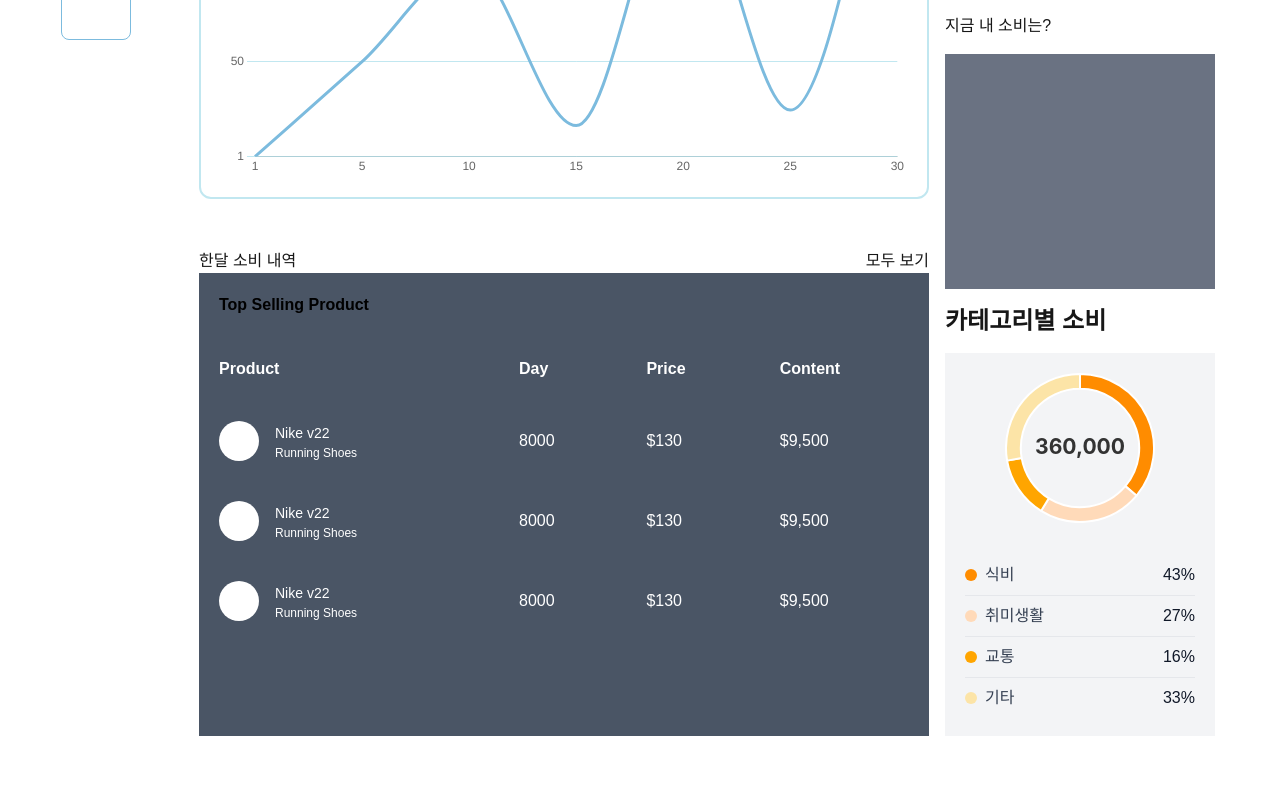
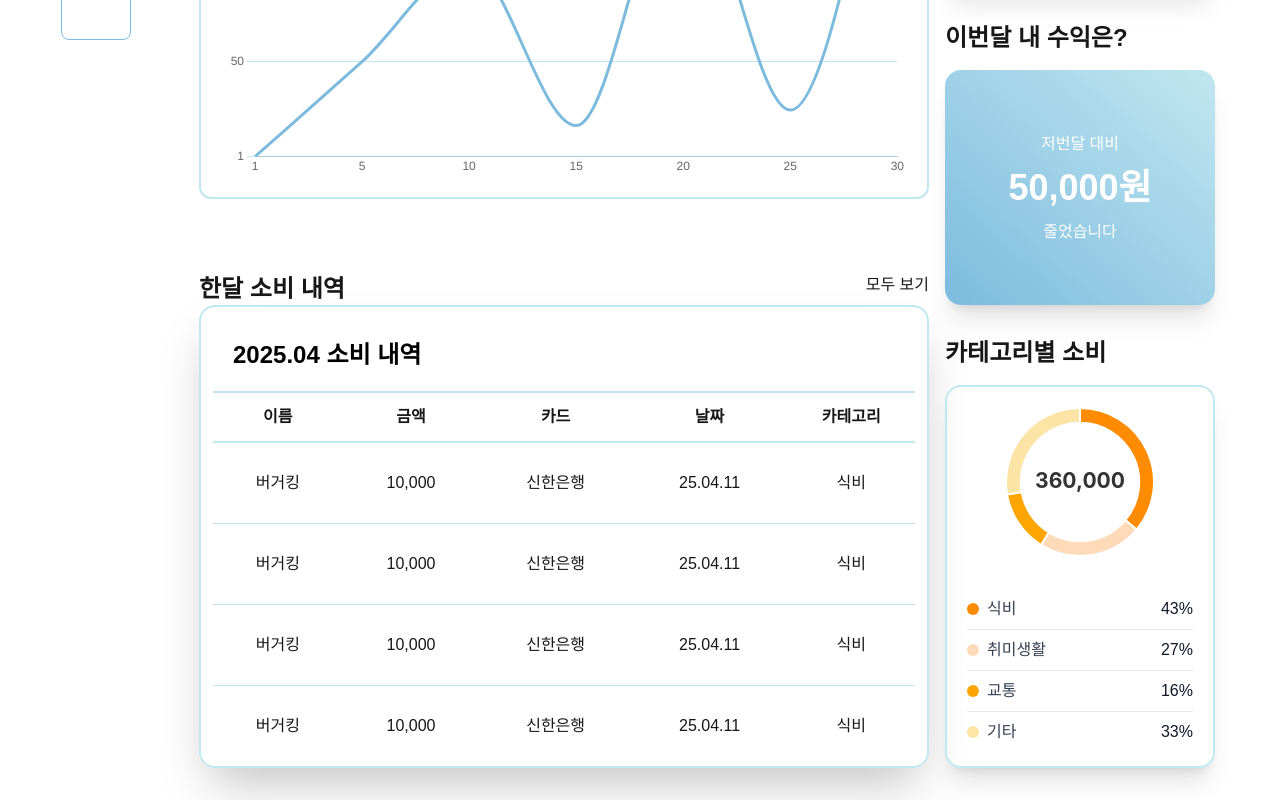
Before and after one commit to ruraeru/nuto_front, a Next.js app: page /dashboard in a window 1280 px wide. Shown: the part 740-1540 px from the top of the page. Built offline with nearby package versions, Linux system fonts and the light colour scheme.

Commit message:
design: dashboard 페이지 디자인 구현 완료(카드, 그래프, 소비 내역, 지출 내역)

```diff
--- a/src/app/(tabs)/dashboard/page.tsx
+++ b/src/app/(tabs)/dashboard/page.tsx
@@ -209,64 +209,57 @@ export default function Page() {
                     </div>
                     <div className="w-[730px]">
                         <div className="flex justify-between w-full">
-                            <p>한달 소비 내역</p>
-                            <span>
-                                <Link href="/dashboard/spendingHistory">모두 보기</Link>
-                            </span>
+                            <p className="font-semibold text-2xl">한달 소비 내역</p>
+                            <Link href="/dashboard/spendingHistory">모두 보기</Link>
                         </div>
-                        <div className="h-[463px] bg-gray-600 text-white">
+                        <div className="h-[463px] border-2 border-[#C1E7F0] rounded-2xl shadow-2xl p-3">
                             <table className="w-full">
-                                <caption className="text-left p-5 text-black font-bold">Top Selling Product</caption>
-                                <thead className="text-left">
-                                    <tr className="*:p-5">
-                                        <th>Product</th>
-                                        <th>Day</th>
-                                        <th>Price</th>
-                                        <th>Content</th>
+                                <caption className="text-left p-5 text-black font-semibold text-2xl border-b-2 border-[#C1E7F0]">2025.04 소비 내역</caption>
+                                <thead className="border-b-2 border-[#C1E7F0]">
+                                    <tr className="*:p-3">
+                                        <th>이름</th>
+                                        <th>금액</th>
+                                        <th>카드</th>
+                                        <th>날짜</th>
+                                        <th>카테고리</th>
                                     </tr>
                                 </thead>
-                                <tbody>
-                                    <tr className="*:p-5">
+                                <tbody className="text-center font-medium *:border-b-1 *:border-[#C1E7F0] *:last:border-none ">
+                                    <tr className="*:px-5 *:py-7">
                                         <td>
-                                            <div className="flex items-center gap-4">
-                                                <div className="size-10 bg-white rounded-full" />
-                                                <div>
-                                                    <span className="text-sm">Nike v22</span>
-                                                    <p className="text-xs">Running Shoes</p>
-                                                </div>
-                                            </div>
+                                            버거킹
                                         </td>
-                                        <td>8000</td>
-                                        <td>$130</td>
-                                        <td>$9,500</td>
+                                        <td>10,000</td>
+                                        <td>신한은행</td>
+                                        <td>25.04.11</td>
+                                        <td>식비</td>
                                     </tr>
-                                    <tr className="*:p-5">
+                                    <tr className="*:px-5 *:py-7">
                                         <td>
-                                            <div className="flex items-center gap-4">
-                                                <div className="size-10 bg-white rounded-full" />
-                                                <div>
-                                                    <span className="text-sm">Nike v22</span>
-                                                    <p className="text-xs">Running Shoes</p>
-                                                </div>
-                                            </div>
+                                            버거킹
                                         </td>
-                                        <td>8000</td>
-                                        <td>$130</td>
-                                        <td>$9,500</td>
+                                        <td>10,000</td>
+                                        <td>신한은행</td>
+                                        <td>25.04.11</td>
+                                        <td>식비</td>
                                     </tr>
-                                    <tr className="*:p-5">
+                                    <tr className="*:px-5 *:py-7">
                                         <td>
-                                            <div className="flex items-center gap-4">
-                                                <div className="size-10 bg-white rounded-full" />
-                                                <div>
-                                                    <span className="text-sm">Nike v22</span>
-                                                    <p className="text-xs">Running Shoes</p>
-                                                </div>
-                                            </div>
+                                            버거킹
                                         </td>
-                                        <td>8000</td>
-                                        <td>$130</td>
-                                        <td>$9,500</td>
+                                        <td>10,000</td>
+                                        <td>신한은행</td>
+                                        <td>25.04.11</td>
+                                        <td>식비</td>
+                                    </tr>
+                                    <tr className="*:px-5 *:py-7">
+                                        <td>
+                                            버거킹
+                                        </td>
+                                        <td>10,000</td>
+                                        <td>신한은행</td>
+                                        <td>25.04.11</td>
+                                        <td>식비</td>
                                     </tr>
                                 </tbody>
                             </table>
@@ -276,19 +269,25 @@ export default function Page() {
 
                 <div className="flex flex-col justify-center gap-4">
                     <div className="flex flex-col justify-center gap-4">
-                        <div className="mb-4">
-                            <div className="mb-4">
-                                <span>이번 달 내 소비는?</span>
-                            </div>
-                            <div className="bg-gray-500 w-[270px] h-[235px]">
-
+                        <div className="mb-4 flex flex-col gap-4">
+                            <p className="font-semibold text-2xl">이번달 내 지출은?</p>
+                            <div className=" bg-gradient-to-tr from-[#7CBBDE] to-[#C1E7F0] w-[270px] h-[235px] rounded-2xl shadow-xl
+                            flex flex-col justify-center items-center text-white
+                            ">
+                                <p>저번달 대비</p>
+                                <p className="font-semibold text-4xl py-3">100,000원</p>
+                                <p>더 지출하였습니다</p>
                             </div>
                         </div>
-                        <div>
-                            <div className="mb-4">
-                                <span>지금 내 소비는?</span>
+                        <div className="mb-4 flex flex-col gap-4">
+                            <p className="font-semibold text-2xl">이번달 내 수익은?</p>
+                            <div className=" bg-gradient-to-tr from-[#7CBBDE] to-[#C1E7F0] w-[270px] h-[235px] rounded-2xl shadow-xl
+                            flex flex-col justify-center items-center text-white
+                            ">
+                                <p>저번달 대비</p>
+                                <p className="font-semibold text-4xl py-3">50,000원</p>
+                                <p>줄었습니다</p>
                             </div>
-                            <div className="bg-gray-500 w-[270px] h-[235px]" />
                         </div>
                     </div>
                     <div>
@@ -296,7 +295,7 @@ export default function Page() {
                             <div className="mb-4">
                                 <p className="font-semibold text-2xl">카테고리별 소비</p>
                             </div>
-                            <div className="bg-gray-100 w-[270px] h-[383px] p-5">
+                            <div className="border-2 border-[#C1E7F0] rounded-2xl w-[270px] h-[383px] p-5 shadow-xl">
                                 <DoughnutChart />
                             </div>
                         </div>
--- a/src/components/dashboard/Card.tsx
+++ b/src/components/dashboard/Card.tsx
@@ -20,12 +20,9 @@ interface CardProps {
 }
 
 export default function Card({ gradientColors, cardInfo }: CardProps) {
-
     const cardBackgroundStyle = {
         background: `linear-gradient(to bottom right, ${gradientColors[0]}, ${gradientColors[1]})`
     }
-
-    console.log(gradientColors)
     return (
         <div style={cardBackgroundStyle} className={`shadow-xl flex flex-col justify-around px-5 py-3 text-white w-[350px] h-[235px] rounded-3xl relative`}>
             {/* 카드 하단 블러 */}
```
